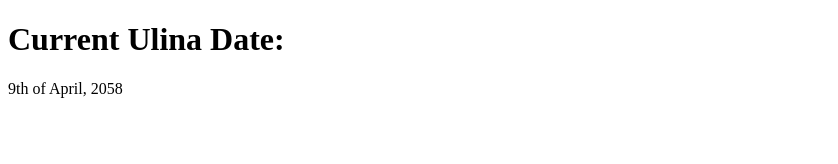
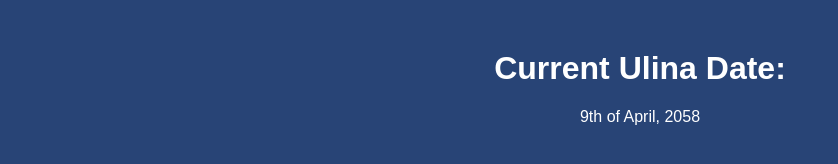
Before and after one commit to kryparr0/ulinacalendar, a plain HTML site: page index.html in a window 1280 px wide. Shown: the whole page, without its empty margins (0-838 px from the left). Drawn offline with Linux system fonts and the light colour scheme.

Commit message:
updated index.html

```diff
--- a/index.html
+++ b/index.html
@@ -5,7 +5,16 @@
     <meta name="viewport" content="width=device-width, initial-scale=1.0">
     <title>Ulina Calendar</title>
     <style>
-        /* Add your CSS styles here */
+        body {
+            background-color: #284476;
+            color: white;
+            font-family: sans-serif;
+            text-align: center;
+        }
+
+        h1 {
+            margin-top: 50px;
+        }
     </style>
 </head>
 <body>
```
